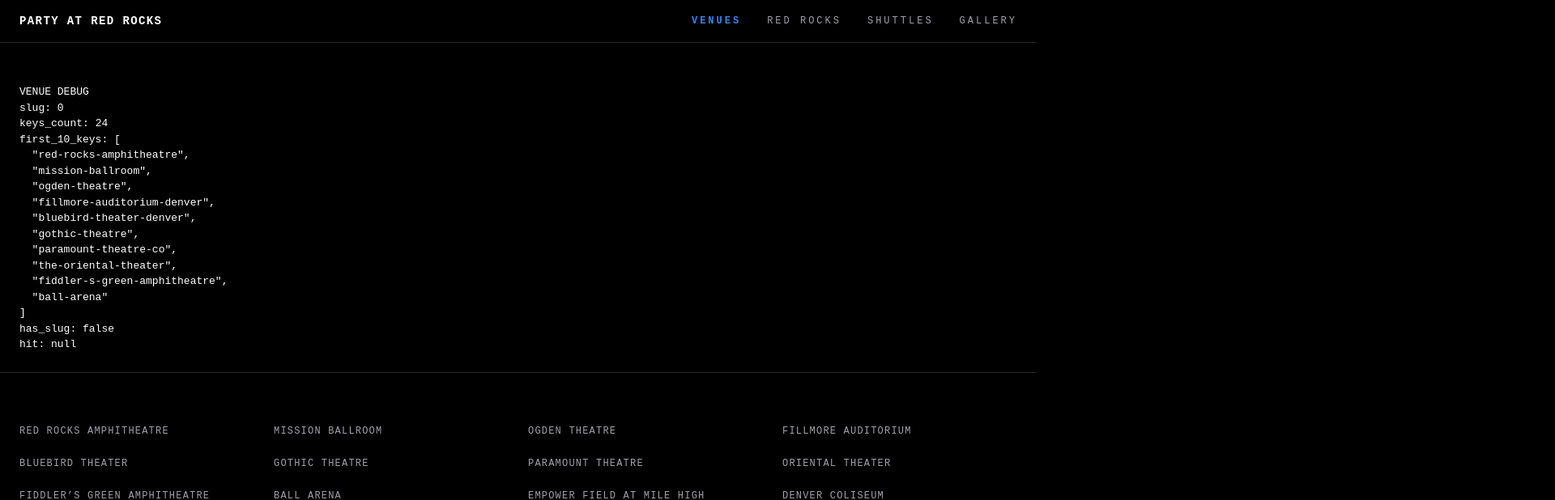
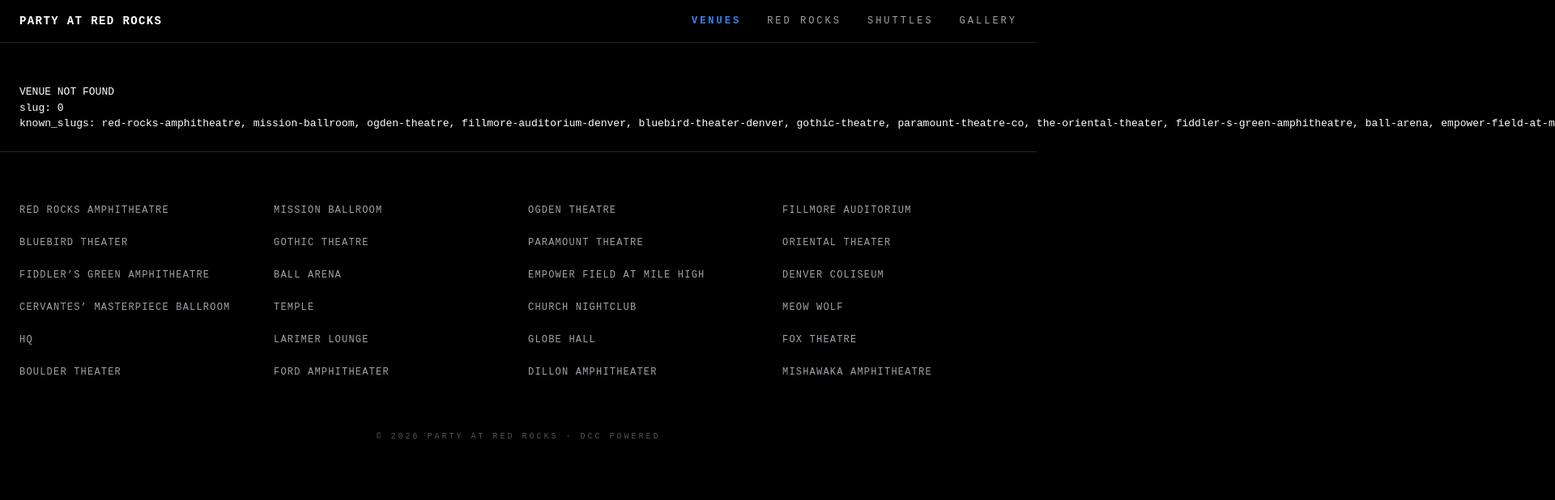
Before and after one commit to erichroeseler123-bot/earthos, a Next.js app: page /venues/0 in a window 1280 px wide. Shown: the top 618 px of the page at 81% size, 1920 px wide, since content can reach past the window. Built offline with nearby package versions, Linux system fonts and the light colour scheme.

Commit message:
fix: enable dynamicParams so slug resolves correctly

```diff
--- a/app/venues/[slug]/page.tsx
+++ b/app/venues/[slug]/page.tsx
@@ -1,21 +1,28 @@
 import { venues } from "@/data/venues";
 
 export const dynamic = "force-dynamic";
+export const dynamicParams = true;
 
-export default async function VenueDebug({ params }: { params: { slug: string } }) {
-  const slug = params.slug;
+export default function VenuePage(props: any) {
+  const slug = props?.params?.slug;
 
-  const keys = Object.keys(venues as any);
-  const hit = (venues as any)[slug];
+  const venue = slug ? (venues as any)[slug] : null;
+
+  if (!slug || !venue) {
+    return (
+      <main style={{ padding: 24, fontFamily: "monospace" }}>
+        <h1>VENUE NOT FOUND</h1>
+        <pre>slug: {String(slug)}</pre>
+        <pre>known_slugs: {Object.keys(venues).join(", ")}</pre>
+      </main>
+    );
+  }
 
   return (
-    <main style={{ padding: 24, fontFamily: "monospace" }}>
-      <h1>VENUE DEBUG</h1>
-      <pre>slug: {slug}</pre>
-      <pre>keys_count: {keys.length}</pre>
-      <pre>first_10_keys: {JSON.stringify(keys.slice(0,10), null, 2)}</pre>
-      <pre>has_slug: {String(keys.includes(slug))}</pre>
-      <pre>hit: {JSON.stringify(hit ?? null, null, 2)}</pre>
+    <main style={{ padding: 24 }}>
+      <h1>{venue.name}</h1>
+      <p>{venue.city}</p>
+      <p>SeatGeek Venue ID: {venue.seatgeekId}</p>
     </main>
   );
 }
```
